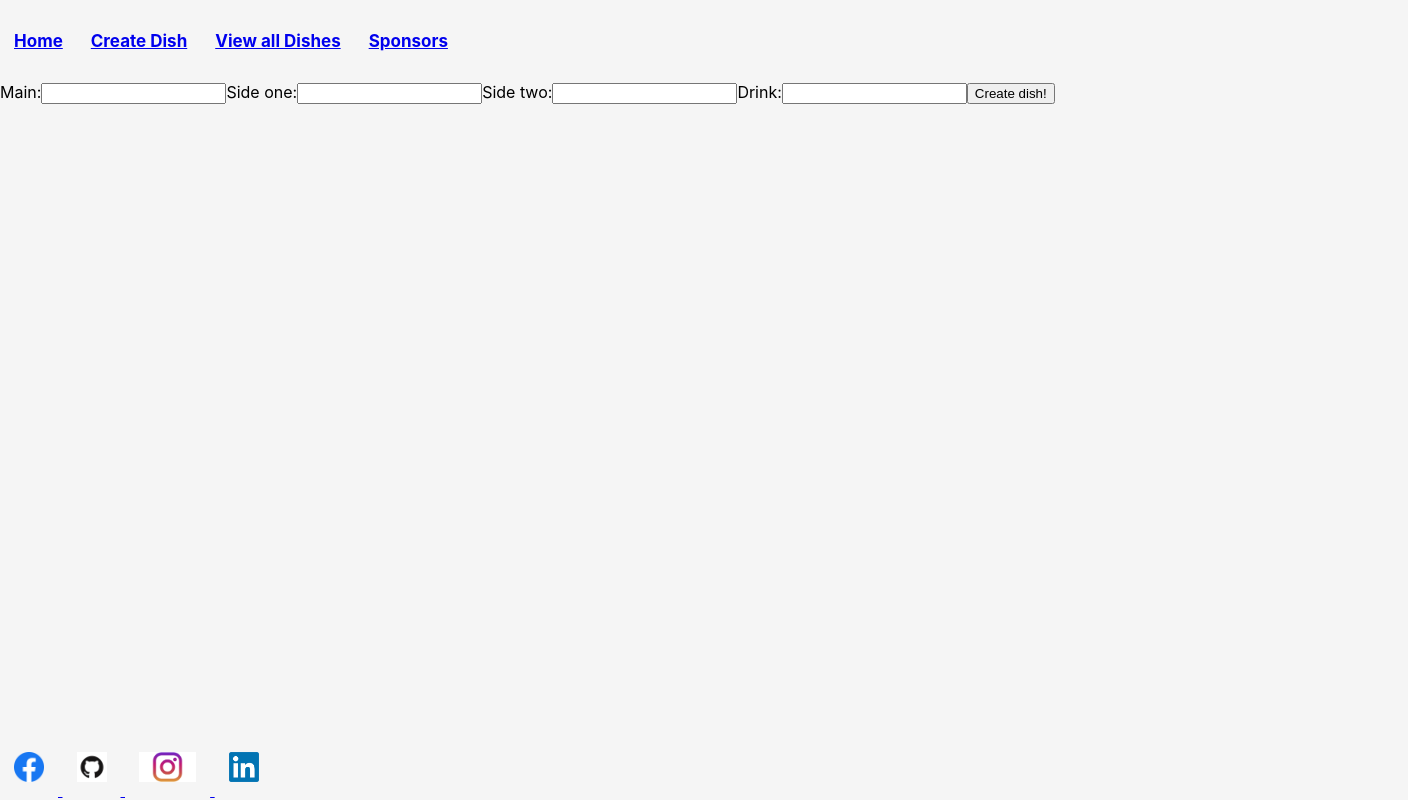
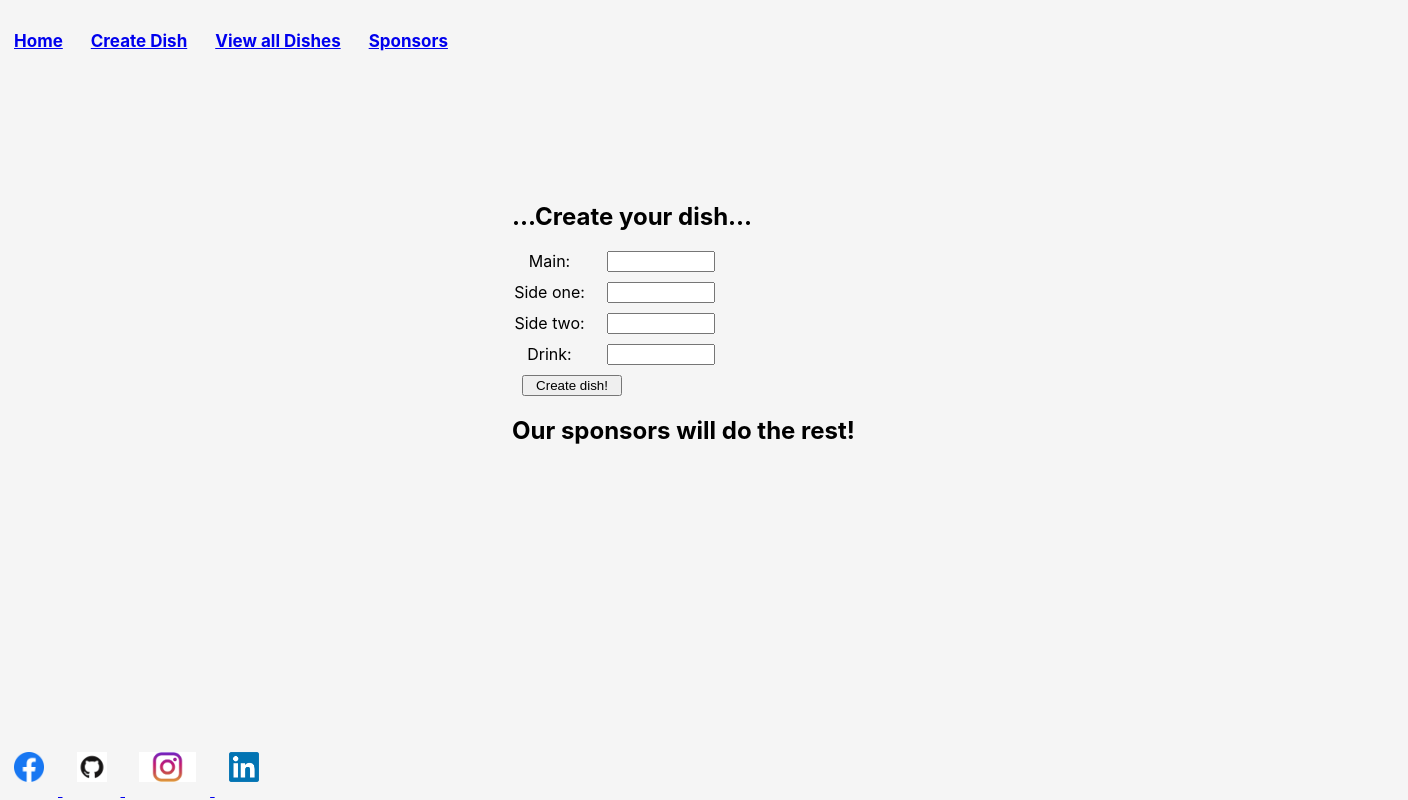
Before and after one commit to georuiz817/Gobbler, a React (Create React App) app in the folder client/: page /dishesNew in a window 1280 px wide. Shown: the whole page, 1408 px wide, since content can reach past the window. Built offline with nearby package versions, Linux system fonts and the light colour scheme.

Commit message:
css done for now, need to get workable links to dishShow on dishesIndex

```diff
--- /dev/null
+++ b/client/src/Css/dishForm.css
@@ -0,0 +1,24 @@
+#dish-form label{
+    display:block;
+    text-align:center;
+    float:left;
+    width: 75px;
+    padding-right: 20px;
+}
+#dish-form input{
+    display: block;
+    margin:2px 0 20px 10px;
+    text-align: center;
+    width: 100px;
+    margin-bottom: 10px;
+}
+
+#dish-form, .dish-creator-heading{
+    margin-left: 40%;
+    margin-right:40%;
+    width: 70%;
+}
+
+#mainh2{
+    margin-top: 120px;
+}
--- a/client/src/Css/footer.css
+++ b/client/src/Css/footer.css
@@ -1,6 +1,5 @@
    .footerImages img {
      display: inline-table;
-     color: black;
      padding: 14px;
      border-radius: 5px;
      left: 0;
@@ -16,5 +15,4 @@
 
 .footerImages img:hover {
   background-color: orange;
-  color: black;
 }
--- a/client/src/components/errors.js
+++ b/client/src/components/errors.js
@@ -1,9 +1,10 @@
 import React from 'react'
+import reverse from "/Users/dawn/gobbler-project/client/src/photos/Reverse-gif.gif"
 
 const Errors = () => {
     return (
         <div>
-        This page doesn't exist D:
+        <img src={reverse} alt="n/a"/>
        </div>
     )
   }
--- a/client/src/containers/dishesIndex.js
+++ b/client/src/containers/dishesIndex.js
@@ -13,7 +13,8 @@ class dishesIndex extends Component {
     const dishes = this.props.dishes.map(dish => <li key={dish.id}>{dish.main} with a side of {dish.side_one} and {dish.side_two}. Lastly a glass of {dish.drink}!</li>);
 
     return(
-      <div>
+      <div className="dishesIndex">
+        <h2 id="dishes-index-h2">See the delicious dishes everyone has created</h2>
         {dishes}
       </div>
     );
--- a/client/src/containers/dishesNew.js
+++ b/client/src/containers/dishesNew.js
@@ -1,7 +1,7 @@
 import React, { Component } from 'react'
 import { connect } from 'react-redux';
 import { addDish } from '/Users/dawn/gobbler-project/client/src/actions/manageDish.js';
-
+import '/Users/dawn/gobbler-project/client/src/Css/dishForm.css';
 
 export class dishesNew extends Component {
     constructor(props) {
@@ -39,6 +39,9 @@ export class dishesNew extends Component {
 
       render(){
           return(
+            <div className="dishesNewPage">
+              <h2 id="mainh2" className="dish-creator-heading">...Create your dish...</h2>
+
               <form id="dish-form" onSubmit={ this.handleSubmit }>
                   <label htmlFor="main">Main:</label>
                   <input type="text" name="main" id="main" value={this.state.main} onChange={this.handleChange} />
@@ -54,7 +57,8 @@ export class dishesNew extends Component {
 
                   <input type="submit" value="Create dish!" className="btn" />
               </form>
-
+              <h2 className="dish-creator-heading">Our sponsors will do the rest!</h2>
+            </div>
             )
         }
     }
```
Also changed, not shown: 2 other files (tests, documents, lock files or other folders). Lines whose indentation alone changed are shown as unchanged.
